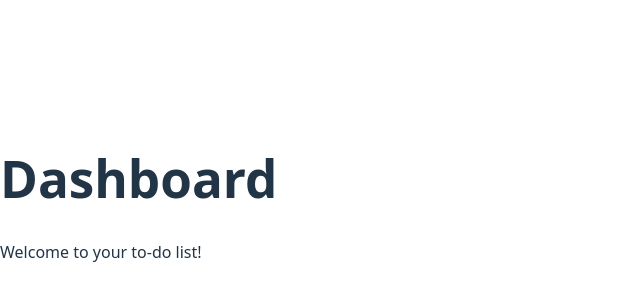
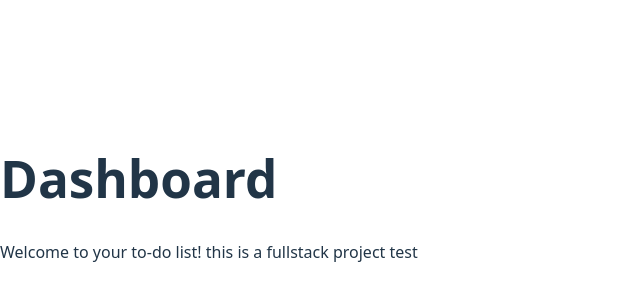
Before and after one commit to virajjayarathna/todo_app_fonrtend, a React (Vite) app: page /dashboard in a window 1280 px wide. Shown: the part 202-502 px from the top of the page, without its empty margins (0-640 px from the left). Built offline with nearby package versions, Linux system fonts and the light colour scheme.

Commit message:
test github actions pipeline for prod using tag deployment v1

```diff
--- a/src/pages/Dashboard.jsx
+++ b/src/pages/Dashboard.jsx
@@ -2,7 +2,7 @@ const Dashboard = () => {
     return (
       <div>
         <h1>Dashboard</h1>
-        <p>Welcome to your to-do list!</p>
+        <p>Welcome to your to-do list! this is a fullstack project test</p>
       </div>
     );
   };
```
